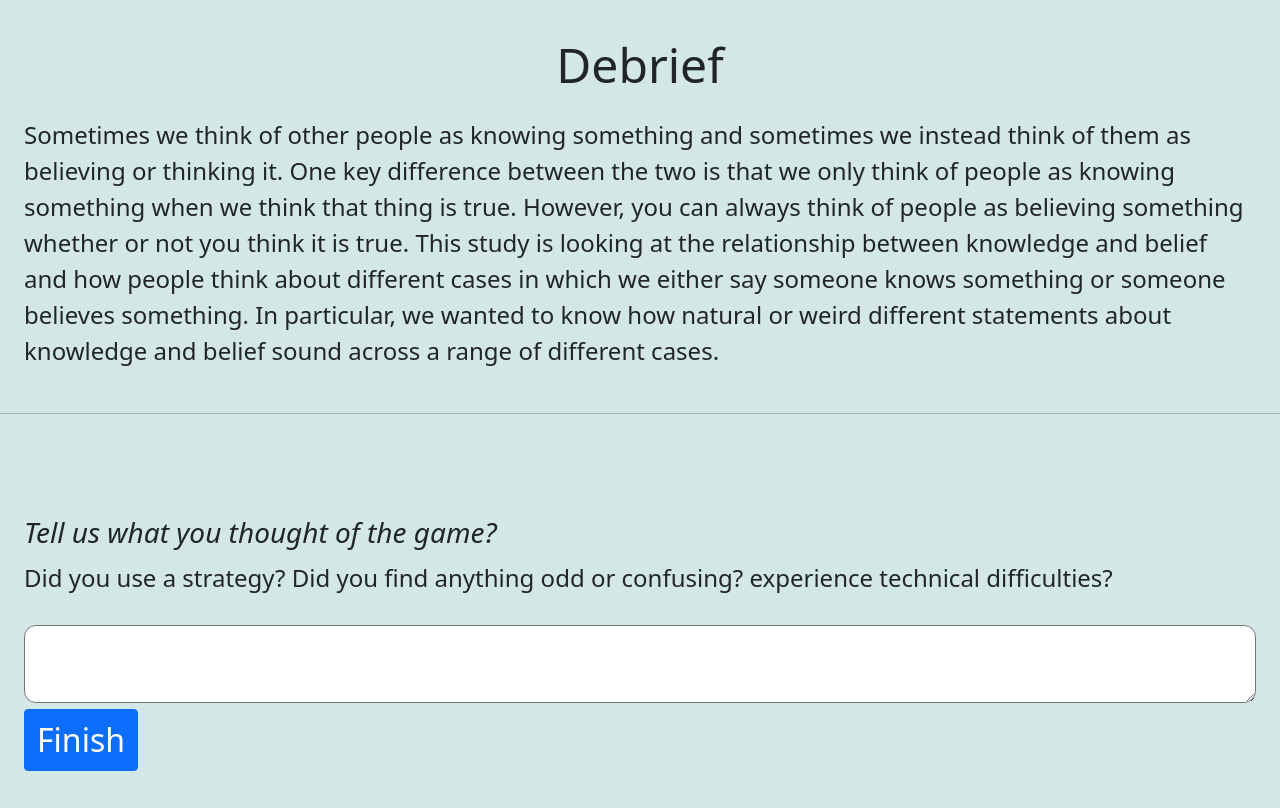
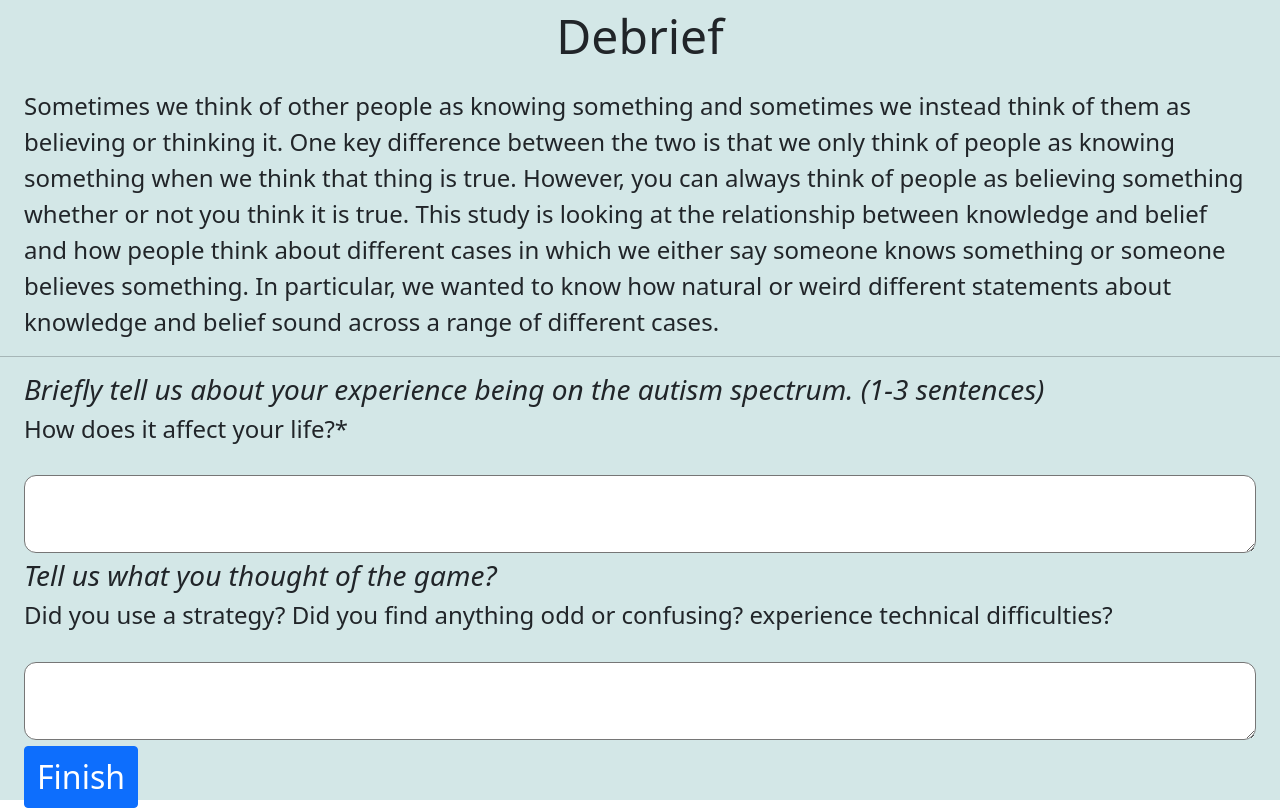
Before and after one commit to BryanGonzalez262/KnowledgeBeliefASD, a Flask app: page /debrief in a window 1280 px wide. Before the commit the page ends 771 px from the top, so only its background shows below. Run offline with Flask 2, Linux system fonts and the light colour scheme; parts of the project's set-up code (start-up, migrations or seed data) failed here and were passed over; some libraries are stand-ins or nearby versions.

Commit message:
add open text field at the end to help indicate if bots

```diff
--- a/KnowledgeBelief/models.py
+++ b/KnowledgeBelief/models.py
@@ -66,6 +66,7 @@
     ethnicity = db.Column(db.VARCHAR(80))
     education = db.Column(db.VARCHAR(80))
     diag = db.Column(db.VARCHAR(100))
+    autism_exp = db.Column(db.VARCHAR(500))
     prolific_id = db.Column(db.String, db.ForeignKey('subjects.prolific_id'))
 
 
--- a/KnowledgeBelief/templates/debrief.html
+++ b/KnowledgeBelief/templates/debrief.html
@@ -18,6 +18,13 @@
     </div>
     <hr/>
     <div class="row justify-content-center align-self-center" id="fb">
+        <h3><i>Briefly tell us about your experience being on the autism spectrum. (1-3 sentences)</i></h3>
+        <h4>How does it affect your life?*</h4>
+        <form method="post" >
+                    <label></label>
+                    <textarea type="text" id="aut_descrip" autocomplete="off" style="border-radius: .5em; font-size: x-large; width: inherit;"></textarea>
+                    <br>
+        </form>
         <br><br>
         <h3><i>Tell us what you thought of the game?</i></h3>
         <h4>Did you use a strategy? Did you find anything odd or confusing? experience technical difficulties?</h4>
@@ -33,6 +40,12 @@
         <script>
                 function submit_tdat(){
                 response['feedback'] = $("#trial_text").val();
+                if (! $("#aut_descrip").val()){
+                    $("#aut_descrip").toggleClass("animated tada")
+                    setTimeout(function(){$("#aut_descrip").toggleClass("animated tada")}, 800);
+                } else {
+                response['autist_experience'] = $("#aut_descrip").val() || 0;
+
                 $.ajax({
                     type: "POST",
                     url:window.location.pathname,
@@ -41,13 +54,12 @@
                     contentType: "application/json; charset=utf-8",
                     dataType: "json",
                     success: function(){
-                        //window.location.href = "https://app.prolific.co/submissions/complete?cc={{ cc }}"
                         $('#db, #fb').remove()
                         $('#title p').text('Thank you')
                         $('#debrief').text('You may now close this window.')
                     }
                 })
-                }
+                }}
         </script>
     </div>
 
--- a/KnowledgeBelief/views.py
+++ b/KnowledgeBelief/views.py
@@ -435,7 +435,10 @@
         t_dat = Subject.query.filter_by(prolific_id=s_dat['prolific_id']).first()
         t_dat.feedback = s_dat['feedback']
         t_dat.completion_code = comp_code
+        d_dat = Demographic.query.filter_by(prolific_id=s_dat['prolific_id']).first()
+        d_dat.autism_exp = s_dat['autist_experience']
         db.session.add(t_dat)
+        db.session.add(d_dat)
         db.session.commit()
         return make_response("200")
 
```
Also changed, not shown: migrations/versions/9b28d783fddb_.py (added, +28 -0 lines).
